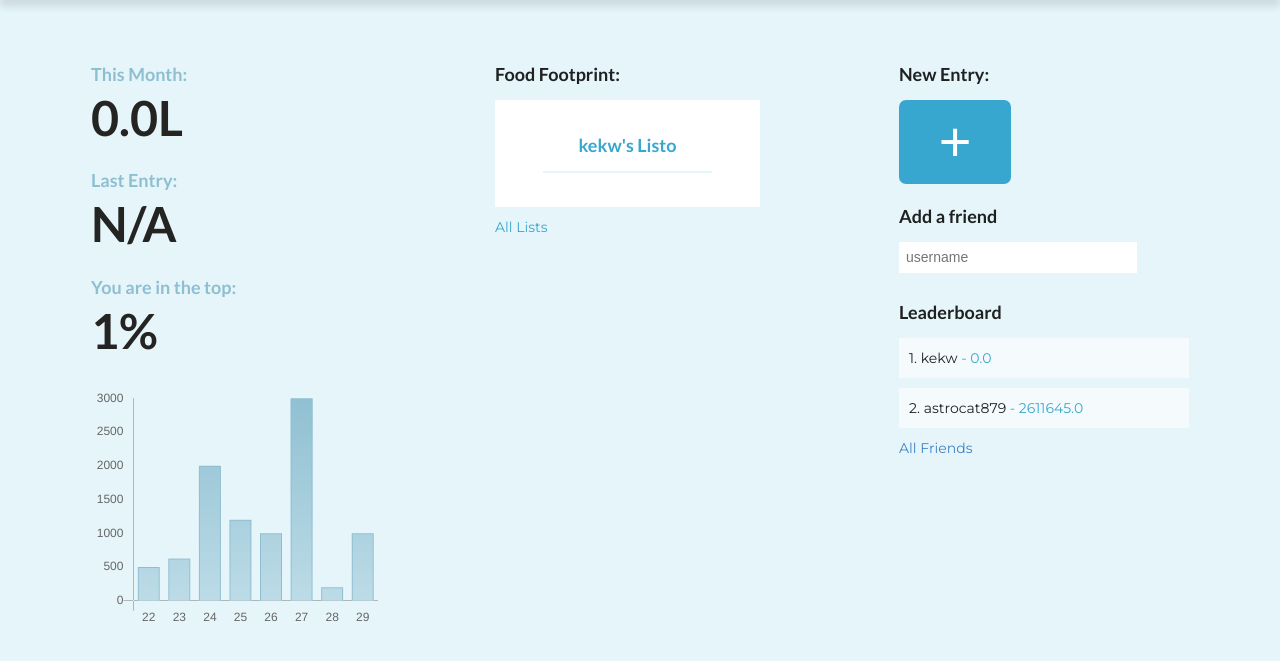
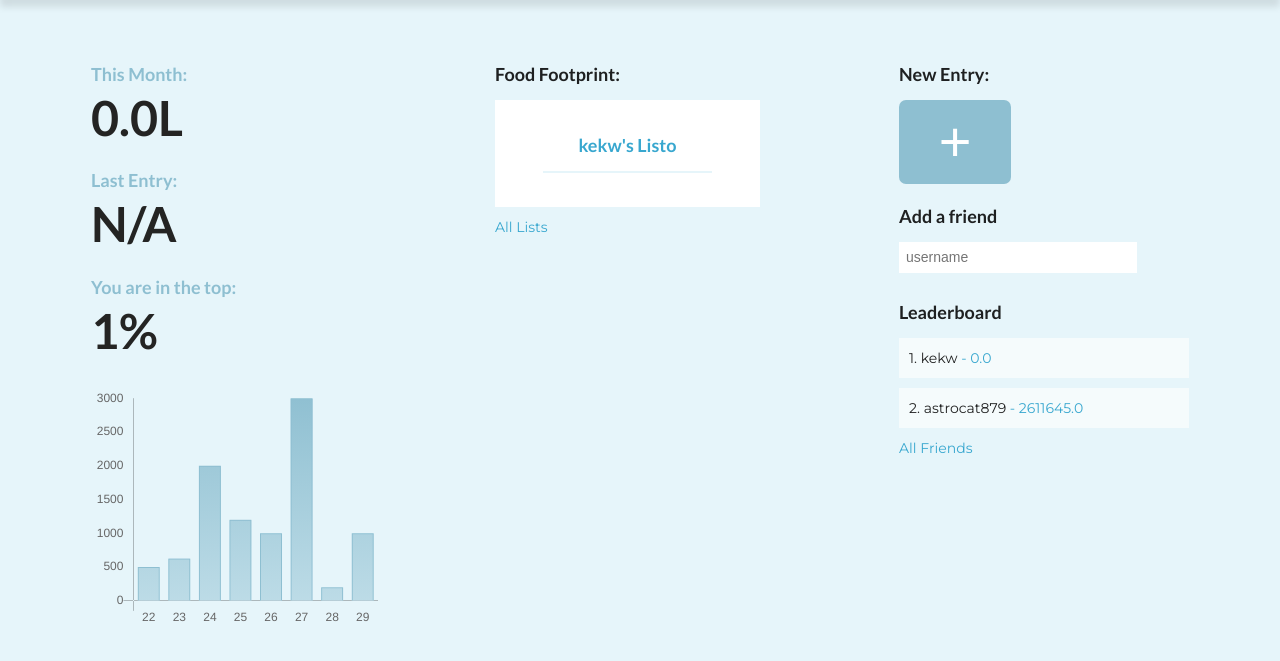
Before and after one commit to KennethRuan/waterprint, a Django app: page /home/ in a window 1280 px wide. Shown: the part 65-726 px from the top of the page. Run offline with Django 3.2, Linux system fonts and the light colour scheme; a user stored in the database is signed in; data comes from the database, SQL or seed files in the repository; both versions use the stored data as it was after the commit; parts of the project's set-up code (start-up, migrations or seed data) failed here and were passed over; some libraries are stand-ins or nearby versions.

Commit message:
More transitions on home page for coloring

```diff
--- a/src/frontend/static/css/home.css
+++ b/src/frontend/static/css/home.css
@@ -31,7 +31,7 @@ body{
 }
 
 .plus-button{
-  background-color: #38a7cf;
+  background-color: var(--mid-blue);
   width: 8rem;
   height: 6rem;
   border: none;
@@ -42,7 +42,8 @@ body{
   border-radius: .5rem;
 }
 .plus-button:hover{
-  background-color: RoyalBlue;
+  transition: background-color 0.2s;
+  background-color: var(--bright-blue);
 }
 
 #homelist{
@@ -65,6 +66,10 @@ body{
     display: flex;
     align-items: center;
     color: var(--bright-blue);
+}
+
+.more-link:hover{
+    transition: color 0.2s;
 }
 
 .more-link span{
--- a/src/frontend/templates/frontend/home.html
+++ b/src/frontend/templates/frontend/home.html
@@ -109,10 +109,10 @@
                 </div>
             </div>
 
-            <div class="more-link">
-                <span href="#">All Lists </span>
+            <a href="#" class="more-link">
+                <span>All Lists</span>
                 <i class="fas fa-arrow-right pl-1" style="width:20px; height:20px"></i>
-            </div>
+            </a>
 
         </div>
 
@@ -140,13 +140,10 @@
                     </div>
                 {% endfor %}
             </div>
-
-            <div class="more-link">
-                <a href="{% url 'friends' %}">
-                    <span href="#">All Friends </span>
-                    <i class="fas fa-arrow-right pl-1" style="width:20px; height:20px"></i>
-                </a>
-            </div>
+            <a href="{% url 'friends' %}" class="more-link">
+                <span href="#">All Friends </span>
+                <i class="fas fa-arrow-right pl-1" style="width:20px; height:20px"></i>
+            </a>
         </div>
     </div>
 
```
Also changed, not shown: src/db.sqlite3.
